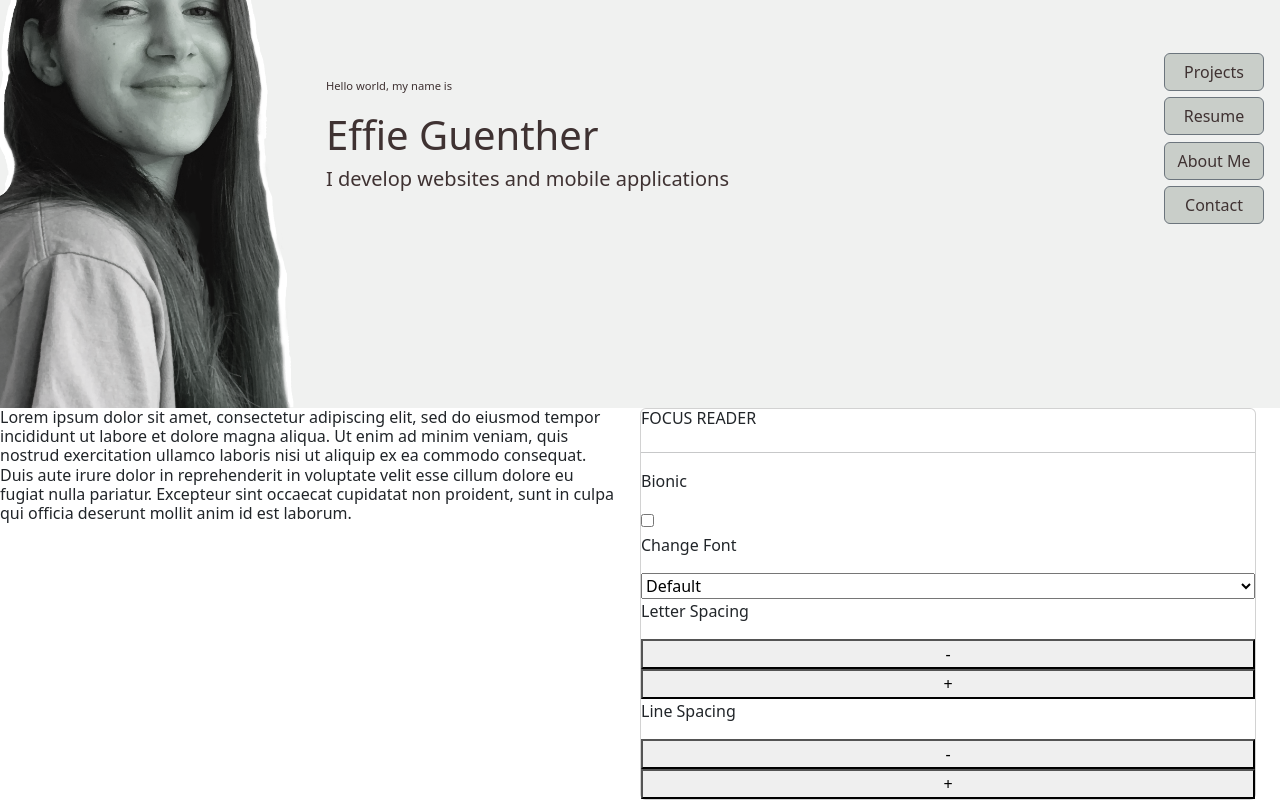
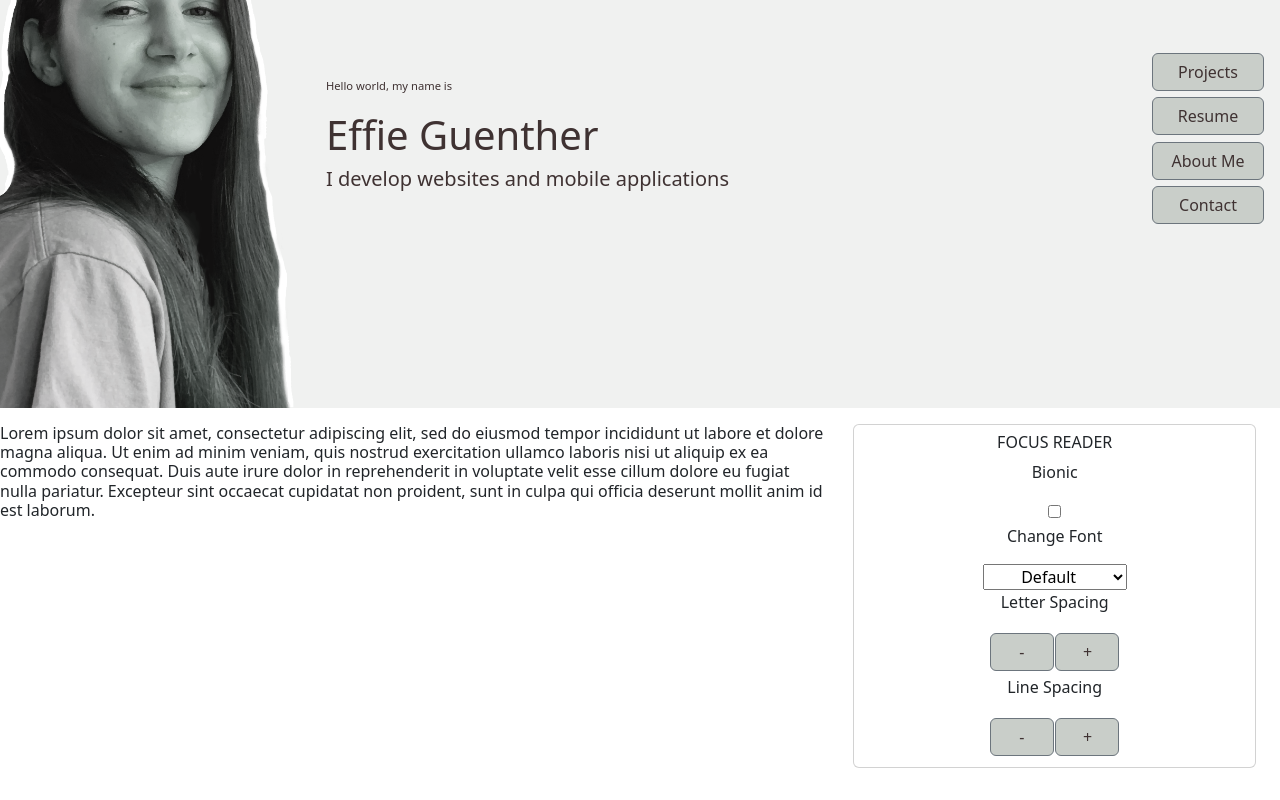
Before and after one commit to effieguenther/portfolio-website, a React (Create React App) app: page / in a window 1280 px wide. Shown: the part 202-1002 px from the top of the page. Built offline with nearby package versions, Linux system fonts and the light colour scheme.

Commit message:
chrome extension styling

```diff
--- a/src/App.css
+++ b/src/App.css
@@ -6,6 +6,8 @@ p {
   vertical-align: -1em;
 }
 
+/* CHROME EXTENSION STYLING */
+
 .bionicBold {
   font-weight: bold;
 }
@@ -13,6 +15,21 @@ p {
 .bionic {
   display: inline;
   line-height: 0em;
+}
+
+.chrome-extension {
+  text-align: center;
+}
+
+.chrome-extension button {
+  background-color: rgb(201, 206, 201);
+  color: rgb(63, 50, 50);
+  margin: 0.2em 0.05em;
+  width: 4em;
+}
+
+.chrome-extension select {
+  width: 9em;
 }
 
 /* LIGHT THEME */
@@ -26,7 +43,7 @@ p {
   background-color: rgb(201, 206, 201);
   color: rgb(63, 50, 50);
   margin: 0.2em 1em 0.2em 0.2em;
-  width: 100px;
+  width: 7em;
 }
 
 /* DARK THEME */
--- a/src/components/chrome-extension/ChromeExtension.js
+++ b/src/components/chrome-extension/ChromeExtension.js
@@ -1,4 +1,4 @@
-import { Card, Row, Col } from 'reactstrap';
+import { Card, Row, Col, Button } from 'reactstrap';
 import { PARAGRAPHS } from './PARAGRAPHS';
 import { useState } from 'react';
 
@@ -72,33 +72,33 @@ const ChromeExtension = () => {
     }
 
     return (
-        <Row className='chrome-extension'>
-            <Col xs='6'>
+        <Row className='my-3'>
+            <Col>
                 <BionicRender />
             </Col>
-            <Col xs='6'>
-                <Card>
+            <Col sm='4' xs='6'>
+                <Card  className='chrome-extension d-flex align-items-center py-2'>
                     <h6>FOCUS READER</h6>
-                    <hr />
                     <p>Bionic</p>
                     <label class="switch">
                         <input type="checkbox" id="bionic" onChange={bionicCheckbox}/>
                         <span class="slider"></span>
                     </label>
                     <p>Change Font</p>
-                    <select name="fonts" id="fonts" onChange={fontMenu}>
+                    <select name="fonts" className='text-center' onChange={fontMenu}>
                         <option value="">Default</option>
                         <option value="arial">Arial</option>
                         <option value="helvetica">Helvetica</option>
                         <option value="Comic Sans MS">Comic Sans MS</option>
                     </select>
-                    <p>Letter Spacing</p>
-                    <button onClick={decreaseLetterSpacing}>-</button>
-                    <button onClick={increaseLetterSpacing}>+</button>
-                    <p>Line Spacing</p>
-                    <button onClick={decreaseLineHeight}>-</button>
-                    <button onClick={increaseLineHeight}>+</button>
-
+                    <div className='text-center'>
+                        <p>Letter Spacing</p>
+                        <Button onClick={decreaseLetterSpacing}>-</Button>
+                        <Button onClick={increaseLetterSpacing}>+</Button>
+                        <p>Line Spacing</p>
+                        <Button onClick={decreaseLineHeight}>-</Button>
+                        <Button onClick={increaseLineHeight}>+</Button>
+                    </div>
                 </Card>
             </Col>
         </Row>
```
